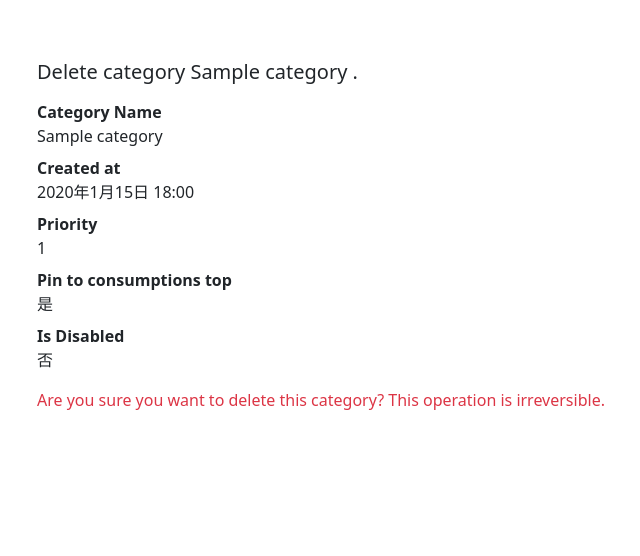
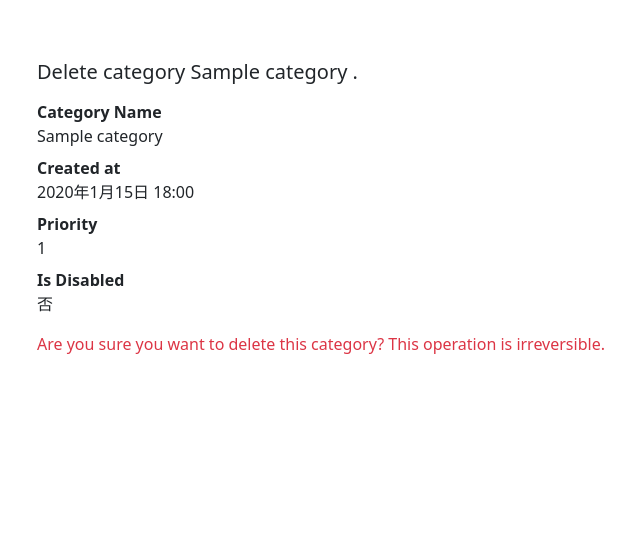
Before and after one commit to larryw3i/funingschool, a Django app: page /canteen/delete_category/1 in a window 1280 px wide. Shown: the top 556 px of the page, without its empty margins (45-685 px from the left). Run offline with Django 4.2, Linux system fonts and the light colour scheme; a user stored in the database is signed in; tables that the repository leaves empty hold one stand-in row (values such as "Sample post"); parts of the project's set-up code (start-up, migrations or seed data) failed here and were passed over; some libraries are stand-ins or nearby versions.

Commit message:
Daily Copy.

```diff
--- a/src/fnschoo1/canteen/forms.py
+++ b/src/fnschoo1/canteen/forms.py
@@ -135,7 +135,6 @@ class CategoryForm(forms.ModelForm):
             "name",
             "abbreviation",
             "priority",
-            "pin_to_consumptions_top",
             "is_disabled",
         ]
         widgets = {
--- a/src/fnschoo1/canteen/models.py
+++ b/src/fnschoo1/canteen/models.py
@@ -89,10 +89,6 @@ class Category(models.Model):
             MinValueValidator(0),
         ],
         verbose_name=_("Category Priority"),
-    )
-
-    pin_to_consumptions_top = models.BooleanField(
-        default=False, verbose_name=_("Pin to Consumptions Top")
     )
 
     class Meta:
--- a/src/fnschoo1/canteen/templates/canteen/category/delete.html
+++ b/src/fnschoo1/canteen/templates/canteen/category/delete.html
@@ -25,15 +25,6 @@
       <dd>
         {{ category.priority }}
       </dd>
-      <dt>{% trans 'Pin to consumptions top' %}</dt>
-      <dd>
-        {% if category.pin_to_consumptions_top %}
-          {% trans "Yes" %}
-        {% else %}
-          {% trans "No" %}
-        {% endif %}
-      </dd>
-
       <dt>{% trans 'Is Disabled' %}</dt>
       <dd>
         {% if category.is_disabled %}
```
Also changed, not shown: src/fnschoo1/canteen/migrations/0031_remove_category_pin_to_consumptions_top.py (added).
